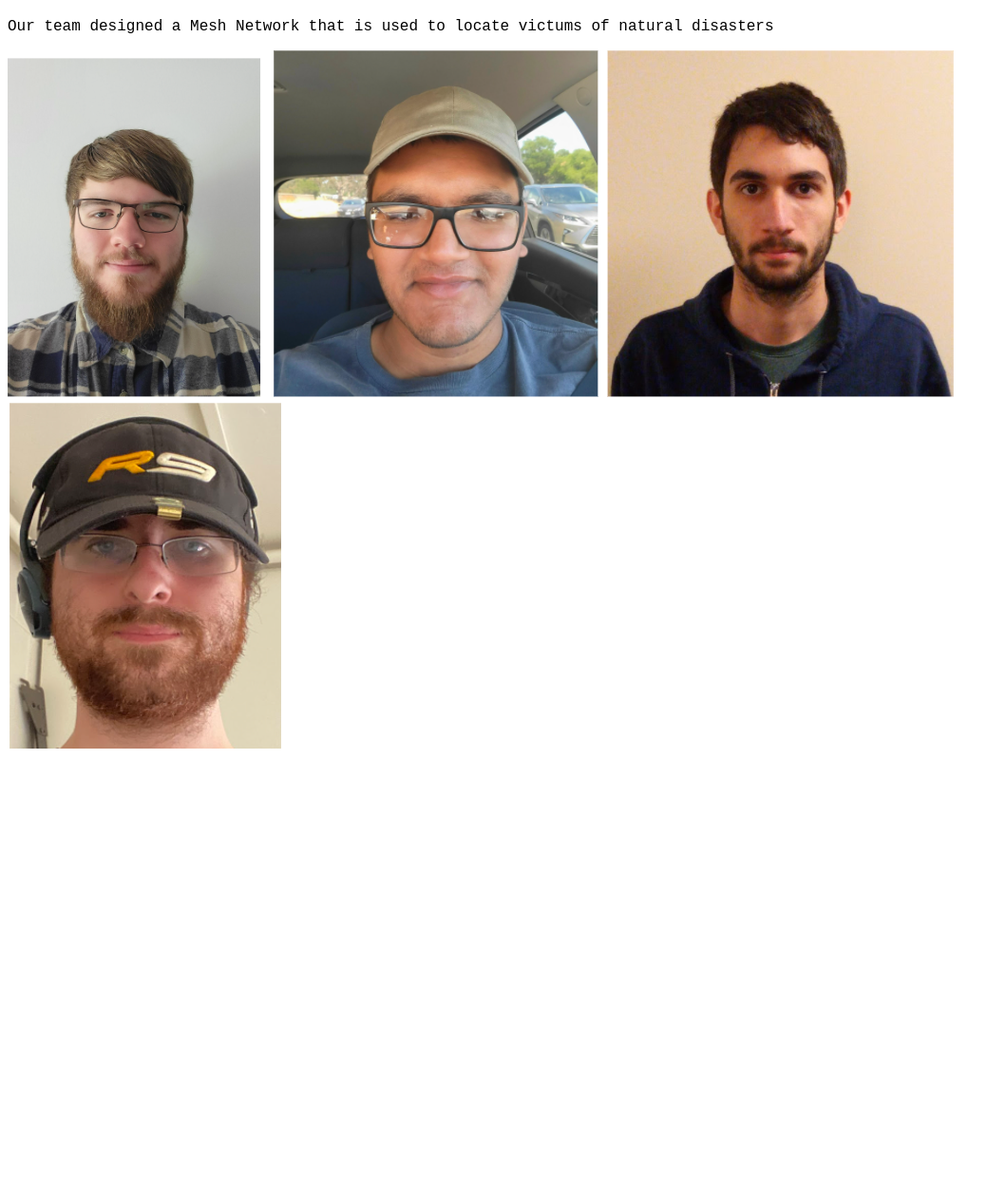
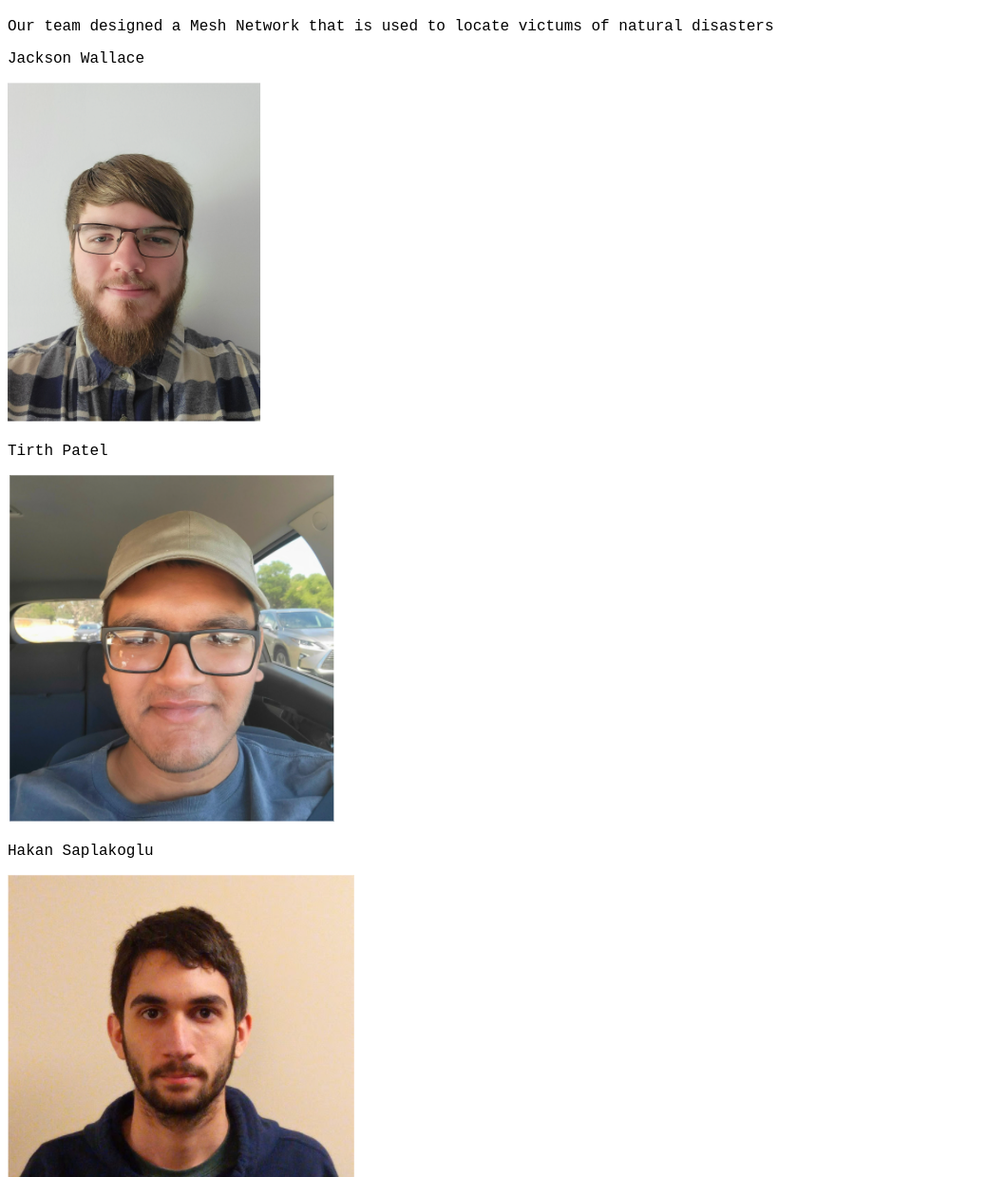
Before and after one commit to JoeMitchell256/SDP_Team14, a plain HTML site: page index.html in a window 1280 px wide. Shown: the part 61-1300 px from the top of the page at 95% size, without its empty margins (0-1059 px from the left). Before the commit the page ends 862 px from the top, so only its background shows below. Drawn offline with Linux system fonts and the light colour scheme.

Commit message:
Add name titles to each team members picture
Now each team member will have their name attached to their photo

```diff
--- a/index.html
+++ b/index.html
@@ -12,11 +12,31 @@
       <p>Our team designed a Mesh Network that is used to locate victums of natural disasters</p>
     </div>
 
+    <div>
+      <p> Jackson Wallace </p>
+    </div>
+
+
     <img src = "./Screen Shot 2022-02-10 at 10.08.41 AM.png">
+
+    <div>
+      <p> Tirth Patel </p>
+    </div>
+
+
      <img src = "./Screen Shot 2022-02-10 at 10.09.17 AM.png">
+
+    <div>
+      <p> Hakan Saplakoglu </p>
+    </div>
+
      <img src = "./Screen Shot 2022-02-10 at 10.09.30 AM.png">
+
+    <div>
+      <p> Joseph Mitchell </p>
+    </div>
+
      <img src = "./Screen Shot 2022-02-10 at 10.09.39 AM.png">
-
 
   </body>
 </html>
```
